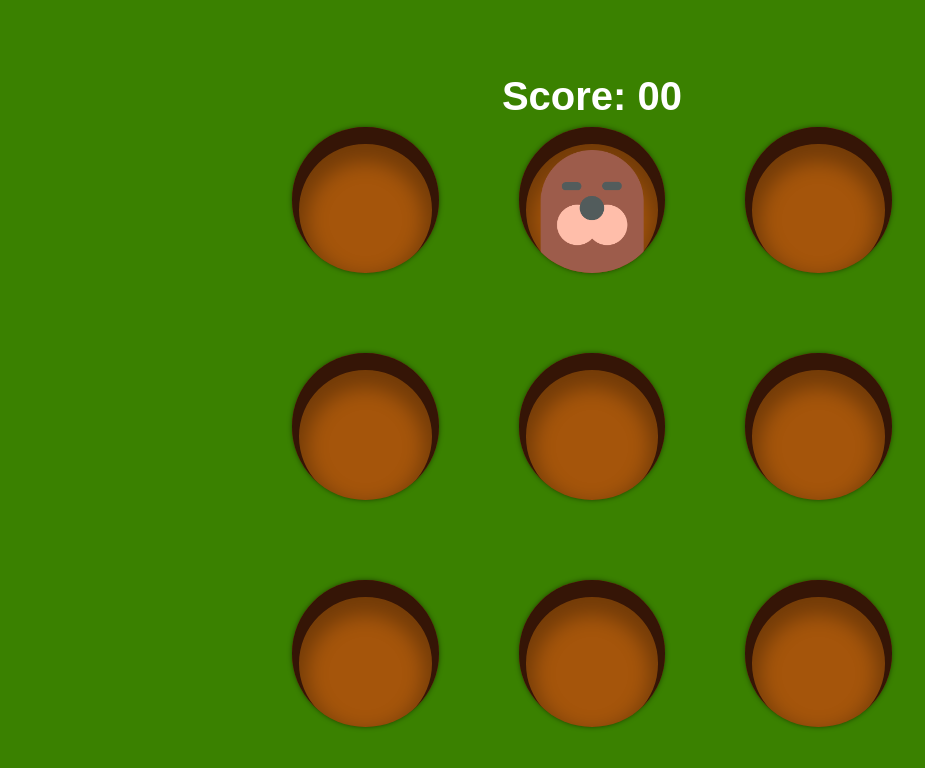
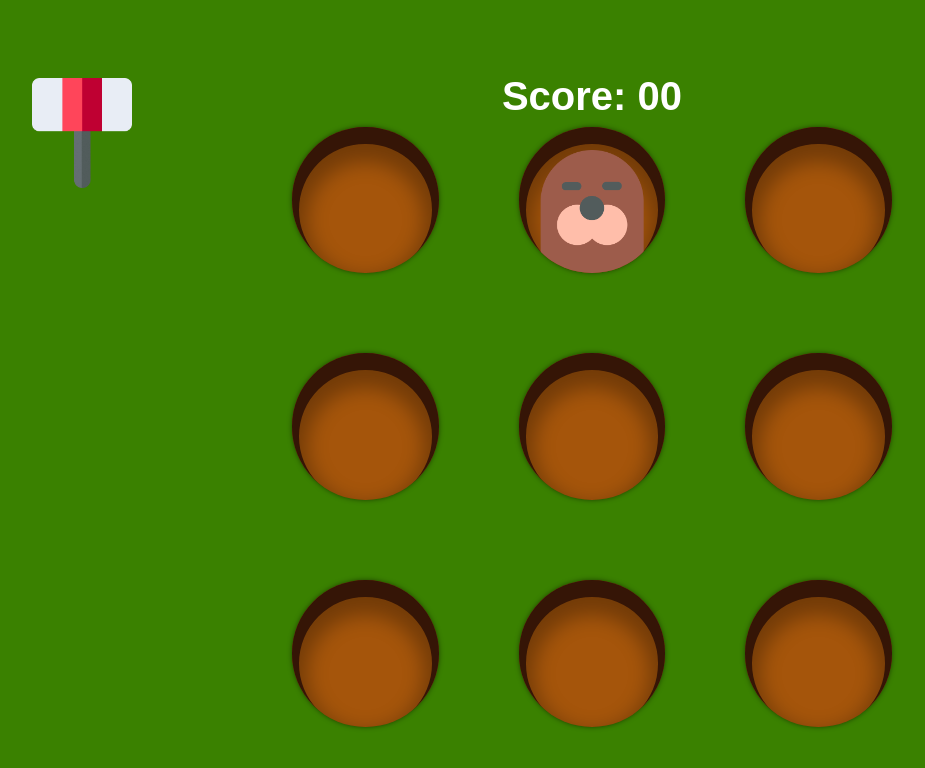
Before and after one commit to hellodeveloper123/Whack-A-Mole, a plain HTML site: page index.html in a window 1280 px wide. Shown: the whole page, without its empty margins (48-973 px from the left). Drawn offline with Linux system fonts and the light colour scheme.

Commit message:
images added

```diff
--- a/style.css
+++ b/style.css
@@ -66,7 +66,7 @@ body{
     position: absolute;
     top: 100px;
     left: 100px;
-    background-image: url('assets/hammer.web');
+    background-image: url('assets/hammer.webp');
     background-size: 100% 100%;
     transform: translate(-20%, -20%);
     transition: transform .1s;
```
